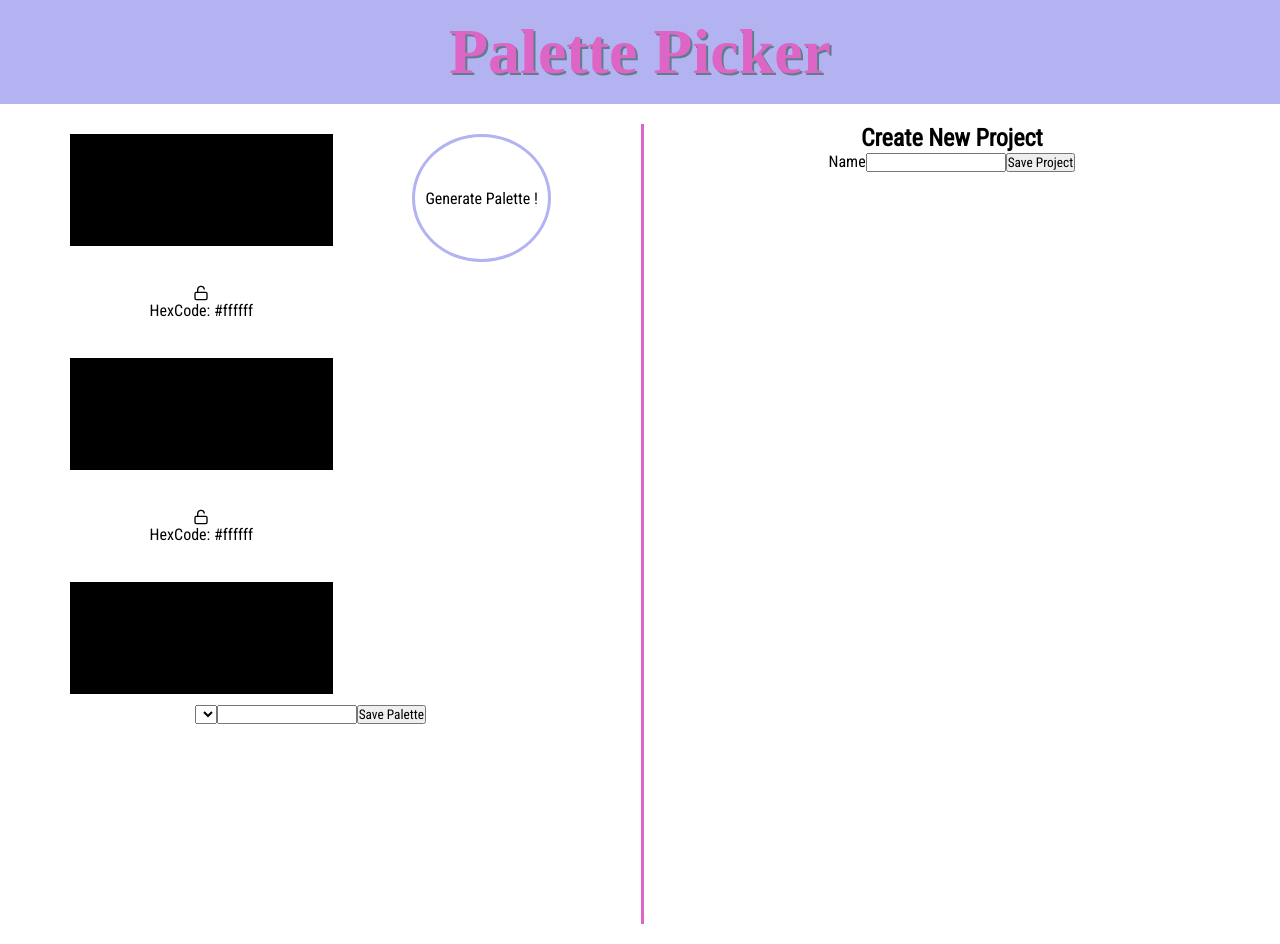
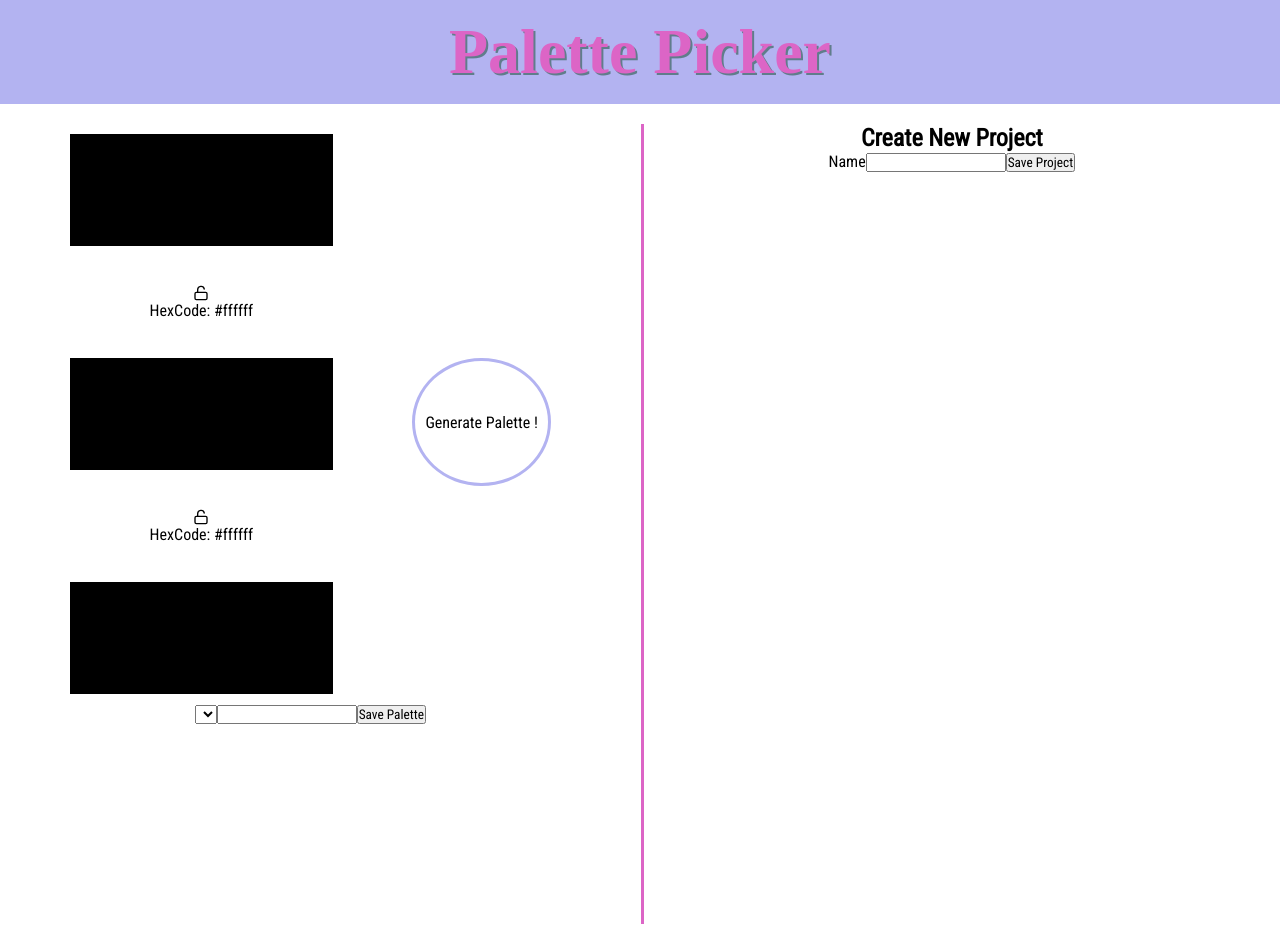
Before and after one commit to spaceplesiosaur/pallete-picker-client, a React (Create React App) app: page / in a window 1280 px wide. Built offline with nearby package versions, Linux system fonts and the light colour scheme; no server answers; a web font is replaced by a local one.

Commit message:
Add style to generate button

```diff
--- a/src/Components/GeneratePalette/GeneratePalette.scss
+++ b/src/Components/GeneratePalette/GeneratePalette.scss
@@ -5,6 +5,8 @@
     height: 8em;
     border-radius: 50%;
     font-size: 1em;
+    position: relative;
+    top: 14em;
     cursor: pointer;
     &:hover {
       background-color: #B3B3F1;
```
